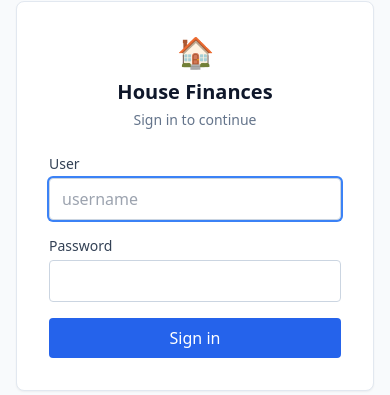
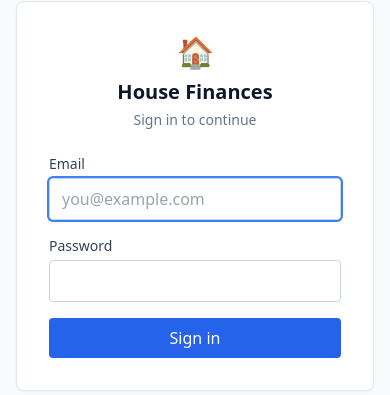
Before and after one commit to willianpripp/house-finances, a FastAPI app: page /login in a window 390 px wide. Shown: the part 202-597 px from the top of the page. Run offline with FastAPI, Linux system fonts and the light colour scheme; parts of the project's set-up code (start-up, migrations or seed data) failed here and were passed over.

Commit message:
Fix demo ergonomics found by running this repo as a stranger
- make demo is re-run safe now: the seeder declines a populated database
  by design, but make aborted before starting the app, so a re-run left
  you with an error and nothing serving.
- The Compose project name is overridable. Two clones on one machine
  previously resolved to a single stack, so the second migrated the
  first's database and make demo-down would have deleted it.
- README documents reaching the app over the LAN, which is what makes the
  phone UI and Add to Home Screen usable.
- Connections pointed at .env for provider keys while the demo passes
  them through Compose; the login field said User where the README says
  Email.

```diff
--- a/backend/app/templates/connections.html
+++ b/backend/app/templates/connections.html
@@ -31,7 +31,7 @@
   <template x-if="!plaidReady">
     <div class="rounded-lg bg-amber-50 border border-amber-200 text-amber-800 px-4 py-3 text-sm">
       Plaid is not configured. Set <code>PLAID_CLIENT_ID</code>, <code>PLAID_SECRET</code> and
-      <code>FERNET_KEY</code> in <code>.env</code>.
+      <code>FERNET_KEY</code> in the app's environment (the compose file for the demo stack, <code>backend/.env</code> when running directly).
     </div>
   </template>
 
@@ -185,7 +185,7 @@
     <template x-if="!pluggyReady">
       <div class="px-5 py-4 text-sm text-amber-800 bg-amber-50">
         Pluggy is not configured. Set <code>PLUGGY_CLIENT_ID</code> and
-        <code>PLUGGY_CLIENT_SECRET</code> in <code>.env</code> (from dashboard.pluggy.ai).
+        <code>PLUGGY_CLIENT_SECRET</code> in the app's environment (from dashboard.pluggy.ai).
       </div>
     </template>
     <template x-if="pluggyReady && pluggyItems.length === 0">
--- a/backend/app/templates/login.html
+++ b/backend/app/templates/login.html
@@ -47,13 +47,13 @@
             <form method="post" action="/login" class="space-y-4">
                 <input type="hidden" name="next" value="{{ next }}">
                 <div>
-                    <label for="login" class="block text-sm font-medium text-slate-700 mb-1">User</label>
+                    <label for="login" class="block text-sm font-medium text-slate-700 mb-1">Email</label>
                     <!-- type=text on purpose: logins are usernames (`users.name`),
                          email also accepted. type=email would block usernames
                          client-side, which is exactly how the first login
                          attempt failed on 2026-08-07. -->
                     <input id="login" name="login" type="text" required autofocus
-                           autocomplete="username" placeholder="username"
+                           autocomplete="username" placeholder="you@example.com"
                            class="w-full px-3 py-2 rounded border border-slate-300 bg-white text-slate-900 focus:outline-none focus:ring-2 focus:ring-blue-500">
                 </div>
                 <div>
--- a/docker/docker-compose.yml
+++ b/docker/docker-compose.yml
@@ -13,7 +13,7 @@
 # Explicit project name. Without it Compose derives one from this directory's
 # basename ("docker"), so running the same file from another path would create
 # a second, empty database and leave the first orphaned.
-name: finances-public-demo
+name: ${COMPOSE_PROJECT_NAME:-finances-public-demo}
 
 services:
 
```
Also changed, not shown: README.md, 1 other file.
